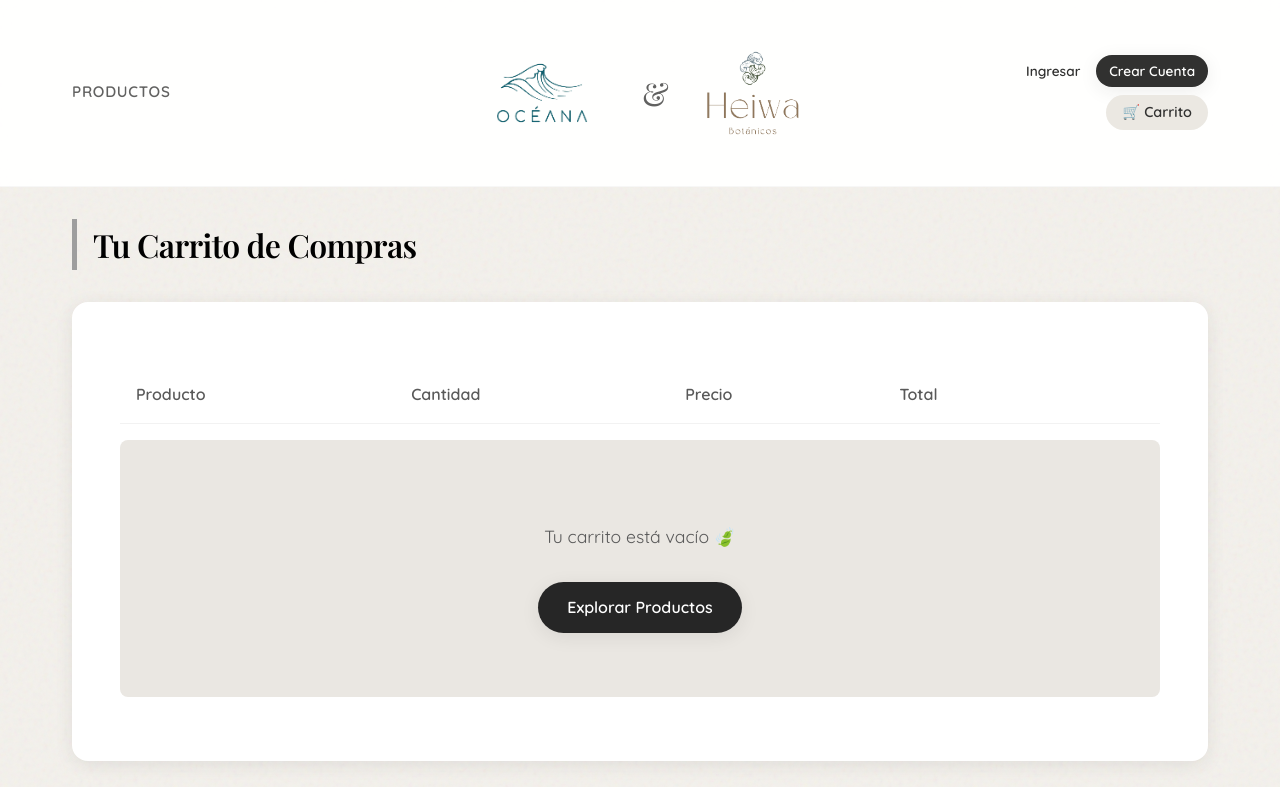
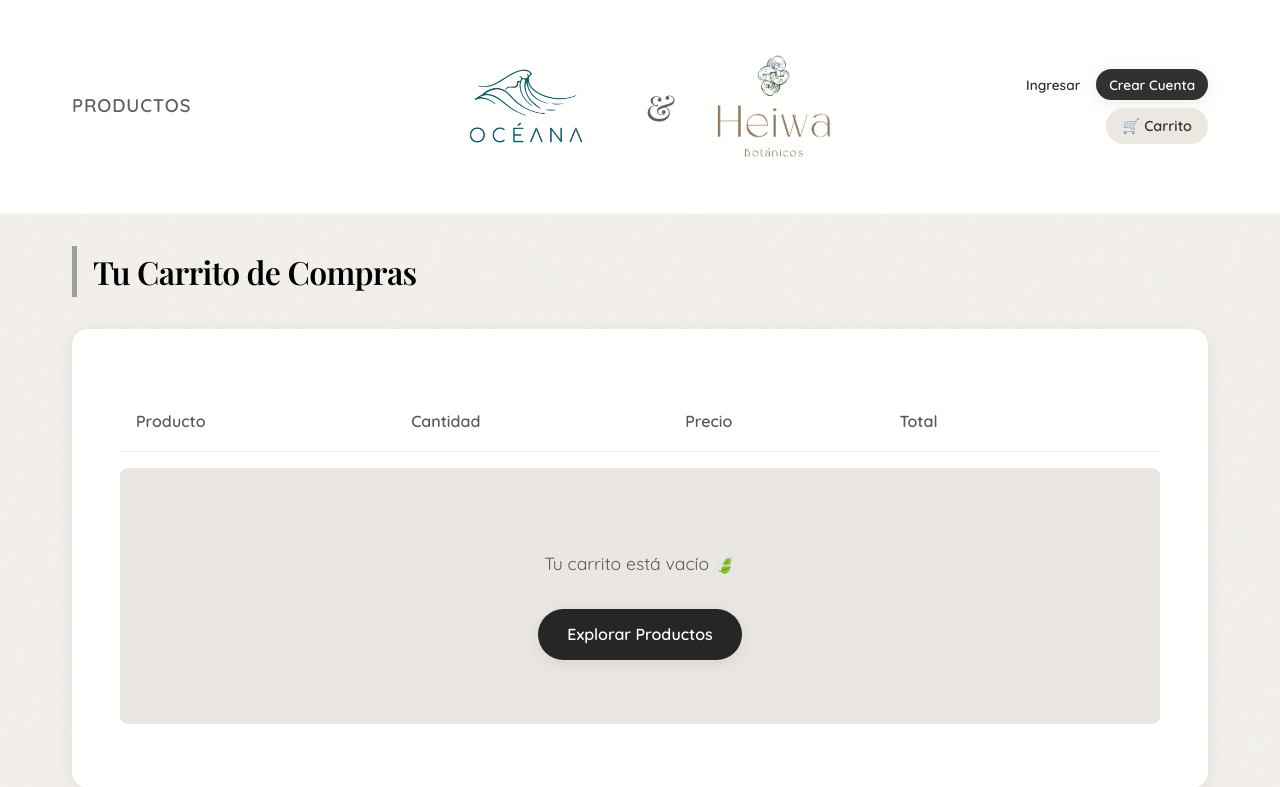
Before and after one commit to GerardodeMartini/Tienda-Oceana, a Django app: page /cart/ in a window 1280 px wide. Shown: the top 787 px of the page. Run offline with Django 5.2, Linux system fonts and the light colour scheme; some web fonts are replaced.

Commit message:
style: refine header with larger logo and buttons

```diff
--- a/static/css/style.css
+++ b/static/css/style.css
@@ -205,7 +205,7 @@ a {
 .nav-links a {
     font-weight: 600;
     color: var(--text-muted);
-    font-size: 0.95rem;
+    font-size: 1.15rem;
 }
 
 .nav-links a:hover {
--- a/templates/base.html
+++ b/templates/base.html
@@ -89,12 +89,12 @@
         </div>
         {% endfor %}
     </div>
-    <nav class="navbar" style="padding: 0.8rem 0;">
+    <nav class="navbar" style="padding: 0.4rem 0;">
         <div class="container header-content"
             style="display: grid; grid-template-columns: 1fr auto 1fr; align-items: center; width: 100%; gap: 1rem;">
 
             <!-- Left: Navigation Links -->
-            <div class="nav-links" style="display: flex; gap: 1.5rem; align-items: center; justify-self: start;">
+            <div class="nav-links" style="display: flex; gap: 2rem; align-items: center; justify-self: start;">
                 {% if request.session.theme == 'oceana' %}
                 <a href="/oceana/" style="font-weight: 600;">Productos</a>
                 <a href="/" style="font-weight: 700;">Inicio</a>
@@ -113,16 +113,16 @@
                 style="margin: 0; display: flex; align-items: center; justify-self: center;">
                 {% if request.session.theme == 'heiwa' %}
                 <img src="{% static 'img/Logo final_Heiwa_Logo combinado_marron (1).png' %}" alt="Heiwa"
-                    style="height: 180px; width: auto; vertical-align: middle;">
+                    style="height: 220px; width: auto; vertical-align: middle;">
                 {% elif request.session.theme == 'oceana' %}
                 <img src="{% static 'img/logo_oceana.png' %}" alt="Océana"
-                    style="height: 250px; width: auto; vertical-align: middle;">
+                    style="height: 300px; width: auto; vertical-align: middle;">
                 {% else %}
                 <div style="display: flex; gap: 20px; align-items: center;">
-                    <img src="{% static 'img/logo_oceana.png' %}" alt="Océana" style="height: 160px; width: auto;">
-                    <span style="font-weight: 300; font-size: 2rem; color: var(--text-muted);">&amp;</span>
+                    <img src="{% static 'img/logo_oceana.png' %}" alt="Océana" style="height: 200px; width: auto;">
+                    <span style="font-weight: 300; font-size: 2.2rem; color: var(--text-muted);">&amp;</span>
                     <img src="{% static 'img/Logo final_Heiwa_Logo combinado_marron (1).png' %}" alt="Heiwa"
-                        style="height: 130px; width: auto;">
+                        style="height: 160px; width: auto;">
                 </div>
                 {% endif %}
             </a>
```
